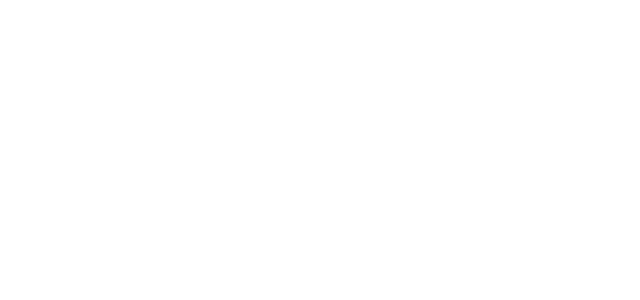
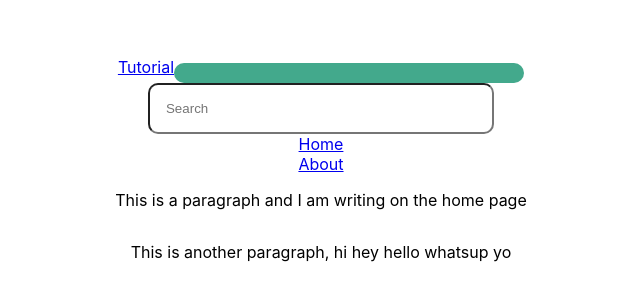
Before and after one commit to DMar35/CS411-Project, a React (Create React App) app in the folder my-react-app/: page /home in a window 1280 px wide. Before the commit this address had no page. Shown: the part 270-570 px from the top of the page, without its empty margins (319-959 px from the left). Built offline with nearby package versions, Linux system fonts and the light colour scheme.

Commit message:
Home and Navbar made

```diff
--- a/my-react-app/src/App.js
+++ b/my-react-app/src/App.js
@@ -3,6 +3,8 @@
 import React, { useState } from "react";
 import Login from './components/Login';
 import Register from './components/Register';
+import NavBar from './components/NavBar';
+import Home from './components/Home';
 
 export default function App() {
 	return (
@@ -11,6 +13,7 @@
 				<Routes>
 					<Route path='/login' element={<Login />} />
 			 		<Route path='/register' element={<Register />} />
+					<Route path='/home' element={<Home />} />
 				</Routes>
 			</div>
 		</BrowserRouter>
--- /dev/null
+++ b/my-react-app/src/components/Home.js
@@ -0,0 +1,13 @@
+import React from 'react';
+import NavBar from './NavBar';
+
+const Home = () => {
+    return (
+        <div className="auth-form-container">
+            <NavBar/>
+            <p>This is a paragraph and I am writing on the home page</p>
+            <p>This is another paragraph, hi hey hello whatsup yo</p>
+        </div>
+    )
+}
+export default Home
--- a/my-react-app/src/components/Login.js
+++ b/my-react-app/src/components/Login.js
@@ -2,6 +2,7 @@
 import jwt_decode from "jwt-decode"
 import { Link } from 'react-router-dom';
 import "./styles.css"
+import NavBar from './NavBar';
 
 const client_id = '363934785082-5t6e6q3k2g9k1ntgqca39j1osvuqlr28.apps.googleusercontent.com';
 
@@ -65,9 +66,6 @@
 				}
 
 			</form>
-			{/* <div>Don't have an account?
-				<button className="link-button" onClick={() => props.onFormSwitch('Register')}>Sign Up</button>
-			</div> */}
 			<Link to="/register" variant="body2">
 				Not have an account ? Sign up here
 			</Link>
--- /dev/null
+++ b/my-react-app/src/components/NavBar.js
@@ -0,0 +1,28 @@
+import "./styles.css"
+import React from "react";
+import { Nav, Navbar, Form, FormControl } from 'react-bootstrap';
+import Container from 'react-bootstrap/Container';
+
+const NavBar = () => {
+    return (
+        // <Navbar expand="lg" variant="light" bg="light">
+        //     <Container>
+        //         <Navbar.Brand href="#">Navbar</Navbar.Brand>
+        //     </Container>
+        // </Navbar>
+        <Navbar expand="lg">
+            <Navbar.Brand href="/">Tutorial</Navbar.Brand>
+        <Navbar.Toggle aria-controls="basic-navbar-nav"/>
+        <Form className="form-center">
+            <FormControl type="text" placeholder="Search" className="" />
+        </Form>
+        <Navbar.Collapse id="basic-navbar-nav">
+            <Nav className="ml-auto">
+                <Nav.Item><Nav.Link href="/">Home</Nav.Link></Nav.Item>
+                <Nav.Item><Nav.Link href="/about">About</Nav.Link></Nav.Item>
+            </Nav>
+        </Navbar.Collapse>
+        </Navbar>
+    )
+}
+export default NavBar
--- a/package.json
+++ b/package.json
@@ -1,5 +1,8 @@
 {
   "dependencies": {
+    "bootstrap": "^5.1.3",
+    "jwt-decode": "^3.1.2",
+    "react-bootstrap": "^2.7.0",
     "react-router-dom": "^6.4.3"
   }
 }
```
Also changed, not shown: 1 other file (tests, documents, lock files or other folders).
